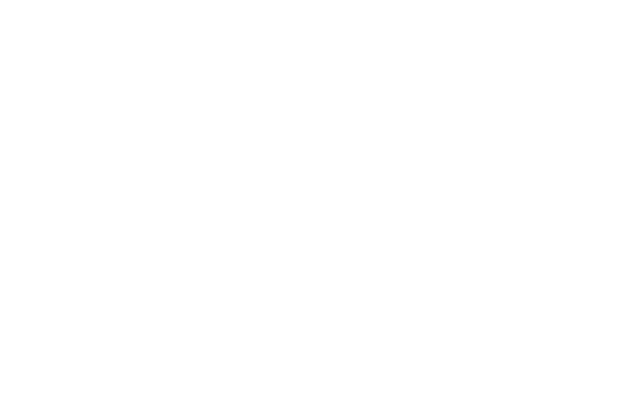
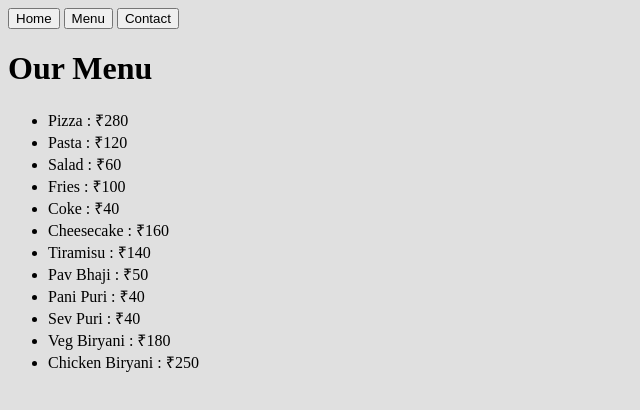
Before and after one commit to Karthik-Chillal/Restaurant-page-TOP, a website built with webpack: page src/template.html in a window 1280 px wide. Shown: the whole page, without its empty margins (0-640 px from the left). Built offline with nearby package versions, Linux system fonts and the light colour scheme.

Commit message:
created a module menu.js

```diff
--- a/src/index.js
+++ b/src/index.js
@@ -1 +1,6 @@
+import "./styles.css";
+
+import { loadMenu } from "./menu.js";
+
+loadMenu();
 console.log(`hello world`)
--- /dev/null
+++ b/src/menu.js
@@ -0,0 +1,38 @@
+const items = {
+  'Pizza': 280,
+  'Pasta': 120,
+  'Salad': 60,
+  'Fries': 100,
+  'Coke' : 40,
+  'Cheesecake': 160,
+  'Tiramisu' : 140,
+  'Pav Bhaji' : 50,
+  'Pani Puri' : 40,
+  'Sev Puri' : 40,
+  ' Veg Biryani' : 180,
+  'Chicken Biryani' : 250
+
+};
+
+
+function loadMenu() {
+  const content = document.querySelector(`#content`);
+  content.innerHTML='';
+
+  const heading = document.createElement(`h1`);
+  heading.textContent=`Our Menu`;
+  content.appendChild(heading);
+
+
+  const menuList = document.createElement(`ul`);
+
+
+  for (const [dish , price] of Object.entries(items)){
+    const listItem = document.createElement('li');
+    listItem.textContent=`${dish} : ₹${price}`;
+    menuList.appendChild(listItem);
+  }
+  content.appendChild(menuList);
+}
+
+export {loadMenu};
--- /dev/null
+++ b/src/styles.css
@@ -0,0 +1,3 @@
+body{
+  background-color: #E0E0E0;
+}
--- a/src/template.html
+++ b/src/template.html
@@ -6,6 +6,20 @@
   <title>Document</title>
 </head>
 <body>
+  <header>
+    <nav>
+      <button id="home-btn" class="tab-btn">Home</button>
+      <button id="menu-btn" class="tab-btn">Menu</button>
+      <button id="contact-btn" class="tab-btn">Contact</button>
+    </nav>
+  </header>
+
+  <main>
+    <div id="content">
+
+    </div>
+  </main>
+
 
 </body>
 </html>
```
